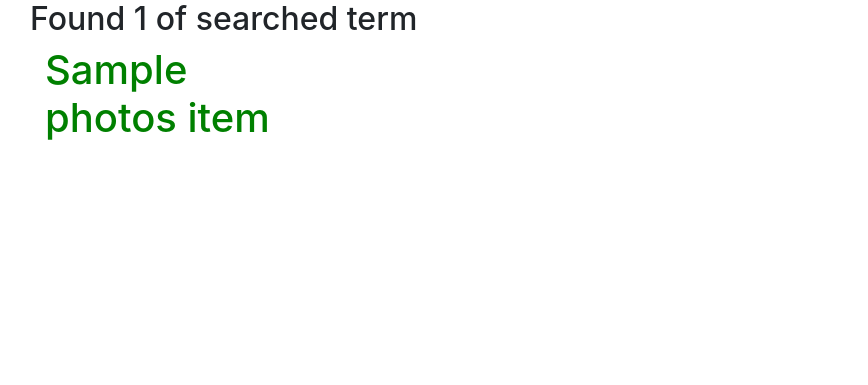
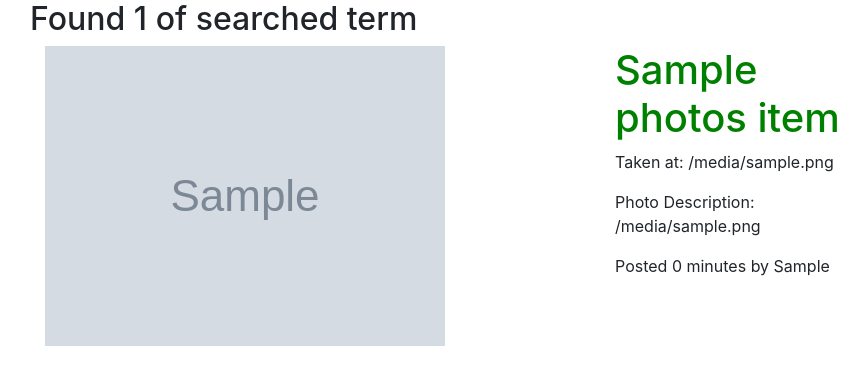
Before and after one commit to Doktatech/Gallery, a Django app: template photos/templates/all-photos/search.html in a window 1280 px wide. Shown: the part 56-441 px from the top of the page, without its empty margins (40-908 px from the left). Run offline with Django 3.2, Linux system fonts and the light colour scheme; the template is opened without the code that fills it: most values are stand-ins (such as "Sample title", 1, 10 or a date in 2020); grey boxes marked "Sample" are stand-in pictures; some libraries are stand-ins or nearby versions.

Commit message:
Define layout for displaying a search result

```diff
--- a/photos/templates/all-photos/search.html
+++ b/photos/templates/all-photos/search.html
@@ -15,8 +15,24 @@
 
   {% if photos %}
     {% for photo in photos %}
-      <div class="col-sm-6 col-md-3">
+    <div class="col-md-6">
+        <img src="{{photo.photo_image.url}}"  class="img-responsive" alt="">
+</div>
+      <div class="col-md-3">
+
           <h1>{{photo.image_name}}</h1>
+
+          <div class="">
+              <p>Taken at: {{photo.image_location}}</p>
+            </div>
+            <div class="">
+                 <p>Photo Description: {{photo.image_description}}</p>
+               </div>
+
+            <div class="">
+              <p>Posted {{photo.upload_date|timesince}} by {{photo.uploader.first_name}}</p>
+            </div>
+
       </div>
     {% endfor %}
   {% endif %}
```
